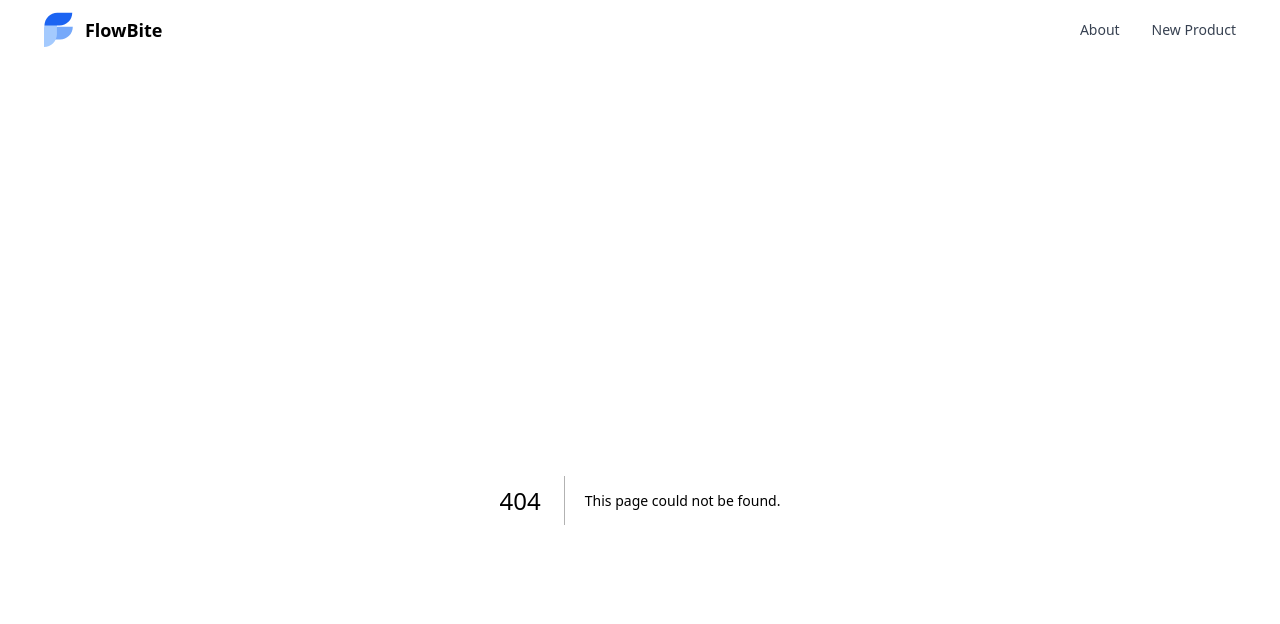
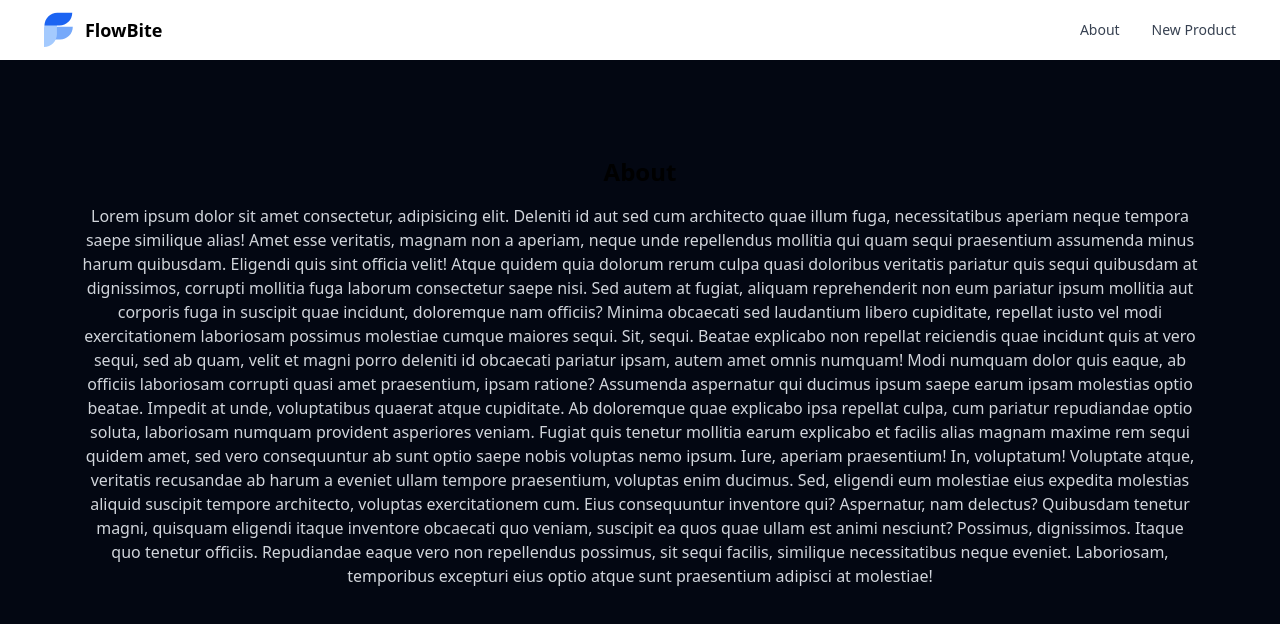
Before and after one commit to hendisantika/nextjs-mysql-product-crud, a Next.js app: page /about in a window 1280 px wide. Before the commit this address had no page. Shown: the top 624 px of the page. Built offline with nearby package versions, Linux system fonts and the light colour scheme.

Commit message:
Add page.jsx file 🫸🌀✏️📗🐧🐳

```diff
--- /dev/null
+++ b/src/app/about/page.jsx
@@ -0,0 +1,43 @@
+export default function AboutPage() {
+    return (
+        <div className="text-center p-10">
+            <h1 className="font-bold text-2xl my-4">About</h1>
+
+            <p className="text-gray-300">
+                Lorem ipsum dolor sit amet consectetur, adipisicing elit. Deleniti id
+                aut sed cum architecto quae illum fuga, necessitatibus aperiam neque
+                tempora saepe similique alias! Amet esse veritatis, magnam non a
+                aperiam, neque unde repellendus mollitia qui quam sequi praesentium
+                assumenda minus harum quibusdam. Eligendi quis sint officia velit! Atque
+                quidem quia dolorum rerum culpa quasi doloribus veritatis pariatur quis
+                sequi quibusdam at dignissimos, corrupti mollitia fuga laborum
+                consectetur saepe nisi. Sed autem at fugiat, aliquam reprehenderit non
+                eum pariatur ipsum mollitia aut corporis fuga in suscipit quae incidunt,
+                doloremque nam officiis? Minima obcaecati sed laudantium libero
+                cupiditate, repellat iusto vel modi exercitationem laboriosam possimus
+                molestiae cumque maiores sequi. Sit, sequi. Beatae explicabo non
+                repellat reiciendis quae incidunt quis at vero sequi, sed ab quam, velit
+                et magni porro deleniti id obcaecati pariatur ipsam, autem amet omnis
+                numquam! Modi numquam dolor quis eaque, ab officiis laboriosam corrupti
+                quasi amet praesentium, ipsam ratione? Assumenda aspernatur qui ducimus
+                ipsum saepe earum ipsam molestias optio beatae. Impedit at unde,
+                voluptatibus quaerat atque cupiditate. Ab doloremque quae explicabo ipsa
+                repellat culpa, cum pariatur repudiandae optio soluta, laboriosam
+                numquam provident asperiores veniam. Fugiat quis tenetur mollitia earum
+                explicabo et facilis alias magnam maxime rem sequi quidem amet, sed vero
+                consequuntur ab sunt optio saepe nobis voluptas nemo ipsum. Iure,
+                aperiam praesentium! In, voluptatum! Voluptate atque, veritatis
+                recusandae ab harum a eveniet ullam tempore praesentium, voluptas enim
+                ducimus. Sed, eligendi eum molestiae eius expedita molestias aliquid
+                suscipit tempore architecto, voluptas exercitationem cum. Eius
+                consequuntur inventore qui? Aspernatur, nam delectus? Quibusdam tenetur
+                magni, quisquam eligendi itaque inventore obcaecati quo veniam, suscipit
+                ea quos quae ullam est animi nesciunt? Possimus, dignissimos. Itaque quo
+                tenetur officiis. Repudiandae eaque vero non repellendus possimus, sit
+                sequi facilis, similique necessitatibus neque eveniet. Laboriosam,
+                temporibus excepturi eius optio atque sunt praesentium adipisci at
+                molestiae!
+            </p>
+        </div>
+    );
+}
```
